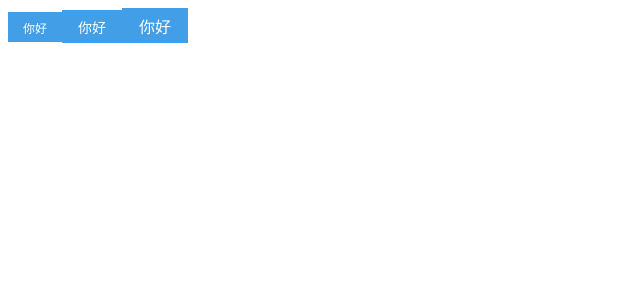
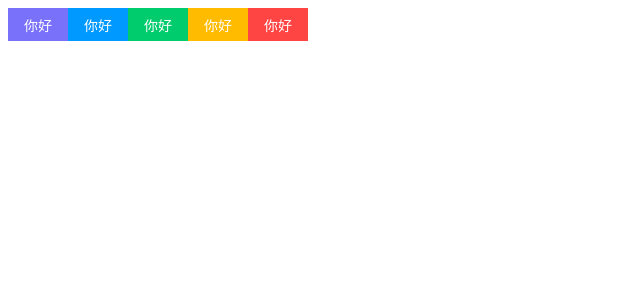
Before and after one commit to Guchen1/Test-component, a Vue app: page / in a window 1280 px wide. Shown: the top 300 px of the page, without its empty margins (0-640 px from the left). Built offline with nearby package versions, Linux system fonts and the light colour scheme.

Commit message:
Art fail

```diff
--- a/src/App.vue
+++ b/src/App.vue
@@ -1,5 +1,9 @@
 <template>
-    <Button :size="'small'" >你好</Button><Button>你好</Button><Button :size="'large'">你好</Button>
+    <Button  >你好</Button>
+    <Button type="info" >你好</Button>
+    <Button  type="success" >你好</Button>
+    <Button  type="warning" >你好</Button>
+    <Button  type="danger" >你好</Button>
 </template>
 <script setup lang="ts">
 import { Button } from './components';
--- a/src/components/button/styles/index.module.css
+++ b/src/components/button/styles/index.module.css
@@ -7,6 +7,7 @@
     padding-right: 10px;
     padding-top: 5px;
     padding-bottom: 5px;
+    cursor: pointer;
 }
 .button-small{
     font-size: 12px;
@@ -36,3 +37,43 @@
     color: white;
     border: 1px solid var(--x-primary-color);
 }
+.button-info{
+    background-color: var(--x-info-color);
+    color: white;
+    border: 1px solid var(--x-info-color);
+}
+.button-success{
+    background-color: var(--x-success-color);
+    color: white;
+    border: 1px solid var(--x-success-color);
+}
+.button-warning{
+    background-color: var(--x-warning-color);
+    color: white;
+    border: 1px solid var(--x-warning-color);
+}
+.button-danger{
+    background-color: var(--x-danger-color);
+    color: white;
+    border: 1px solid var(--x-danger-color);
+}
+.button-danger:hover{
+    background-color: var(--x-danger-color-light);
+    border: 1px solid var(--x-danger-color-light);
+}
+.button-warning:hover{
+    background-color: var(--x-warning-color-light);
+    border: 1px solid var(--x-warning-color-light);
+}
+.button-success:hover{
+    background-color: var(--x-success-color-light);
+    border: 1px solid var(--x-success-color-light);
+}
+.button-info:hover{
+    background-color: var(--x-info-color-light);
+    border: 1px solid var(--x-info-color-light);
+}
+.button-primary:hover{
+    background-color: var(--x-primary-color-light);
+    border: 1px solid var(--x-primary-color-light);
+}
--- a/src/styles/index.css
+++ b/src/styles/index.css
@@ -1,3 +1,12 @@
 :root{
-    --x-primary-color: #429ee6;
+    --x-primary-color: #7a71fa;
+    --x-primary-color-light: #a8a1ff;
+    --x-info-color: #0099ff;
+    --x-info-color-light: #66b3ff;
+    --x-success-color: #00cc6d;
+    --x-success-color-light: #33ff8c;
+    --x-warning-color: #ffbb00;
+    --x-warning-color-light: #ffdd33;
+    --x-danger-color: #ff4444;
+    --x-danger-color-light: #ff7777;
 }
```
